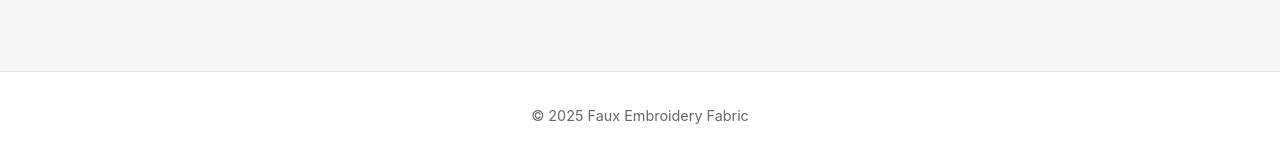
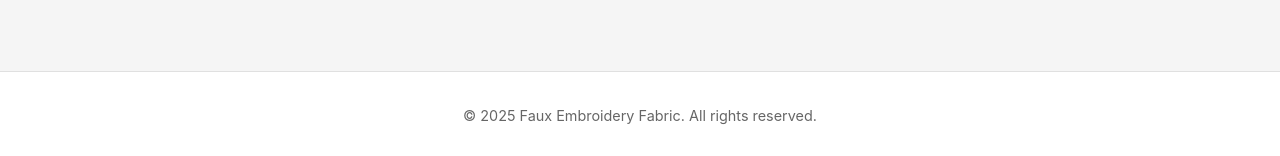
Before and after one commit to Nickpanek/fauxembroideryfabric, a Jekyll site: the page built from collections/holiday.html, in a window 1280 px wide and 900 px high, scrolled down 33 px. Shown: the part 741-897 px from the top of the window. Built offline with Jekyll 4.4.1, drawn with Linux system fonts in a browser that asks for light colours.

Commit message:
Update holiday.html

```diff
--- a/collections/holiday.html
+++ b/collections/holiday.html
@@ -3,7 +3,6 @@ layout: null
 title: Holiday Collection
 permalink: /collections/holiday/
 ---
-
 <!DOCTYPE html>
 <html lang="en">
 <head>
@@ -18,10 +17,10 @@ permalink: /collections/holiday/
     <nav>
       <a href="{{ '/' | relative_url }}" class="logo">{{ site.title }}</a>
       <div class="nav-links">
-        <a href="{{ '/collections/florals' | relative_url }}">Florals</a>
-        <a href="{{ '/collections/catholic' | relative_url }}">Catholic</a>
-        <a href="{{ '/collections/western' | relative_url }}">Western</a>
-        <a href="{{ '/collections/holiday' | relative_url }}" class="active">Holiday</a>
+        <a href="{{ '/collections/florals'   | relative_url }}">Florals</a>
+        <a href="{{ '/collections/catholic'  | relative_url }}">Catholic</a>
+        <a href="{{ '/collections/western'   | relative_url }}">Western</a>
+        <a href="{{ '/collections/holiday'   | relative_url }}" class="active">Holiday</a>
         <a href="{{ '/collections/geometric' | relative_url }}">Geometric</a>
       </div>
     </nav>
@@ -34,7 +33,7 @@ permalink: /collections/holiday/
       <div class="pattern-grid">
         {% for p in items %}
           <a href="{{ p.url | relative_url }}" class="pattern-card">
-            <img src="{{ site.baseurl }}/assets/images/{{ p.image }}" alt="{{ p.title }}" loading="lazy" width="300" height="300">
+            <img src="{{ site.baseurl }}/assets/images/{{ p.image }}" alt="{{ p.title | escape }}" loading="lazy" width="300" height="300">
             <h3>{{ p.title }}</h3>
             <p>{{ p.description }}</p>
           </a>
@@ -46,7 +45,7 @@ permalink: /collections/holiday/
   </main>
 
   <footer>
-    <p>&copy; {{ site.time | date: '%Y' }} {{ site.title }}</p>
+    <p>&copy; {{ site.time | date: '%Y' }} {{ site.title }}. All rights reserved.</p>
   </footer>
 </body>
 </html>
```
